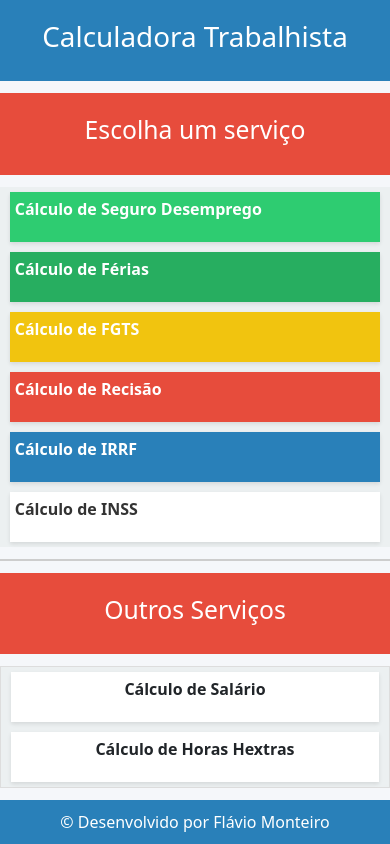
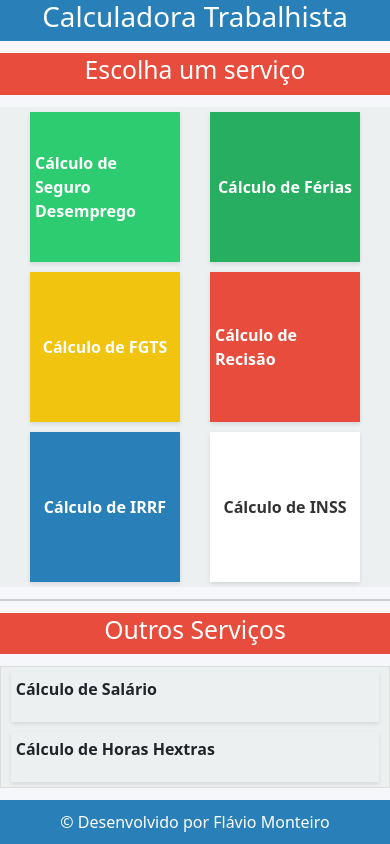
Before and after one commit to Flavio-Monteiro/App-horas-Tabalhistas, a React (Vite) app: page / in a window 390 px wide. Built offline with nearby package versions, Linux system fonts and the light colour scheme.

Commit message:
responsividade aplicada a página

```diff
--- a/src/App.css
+++ b/src/App.css
@@ -33,7 +33,6 @@
   align-items: center;
 }
 
-
 .section {
   grid-area: 2 / 2 / 8 / 5;
   background: #ffffff;
@@ -54,7 +53,6 @@
 }
 
 .content-list-services2 {
-
   grid-area: 4 / 5 / 8 / 6;
   background: #ffffff;
   border: 1px solid #ddd;
@@ -62,13 +60,7 @@
   justify-content: center;
   align-items: center;
 }
-.content-list-services2 ul{
-  height: 100%;
-}
-.content-list-services2 ul li{
-  background-color: #ffffff;
-  text-align: center;
-}
+
 .footer {
   grid-area: 8 / 1 / 9 / 6;
   background: #2980b9;
@@ -194,6 +186,23 @@
     height: 150px;
   }
   .calculo_ferias,.seguro_desemprego{
-    width: 100%;
+    width: 90%;
   }
+.service-list{
+  flex-direction: row;
+  justify-content: space-evenly;
+  flex-wrap: wrap;
 }
+.list-content-01,
+.list-content-02,
+.list-content-03,
+.list-content-04,
+.list-content-05,
+.list-content-06 {
+ max-width: 150px;
+ min-height: 150px;
+ display: flex;
+ justify-content: center;
+ align-items: center;
+}
+}
```
